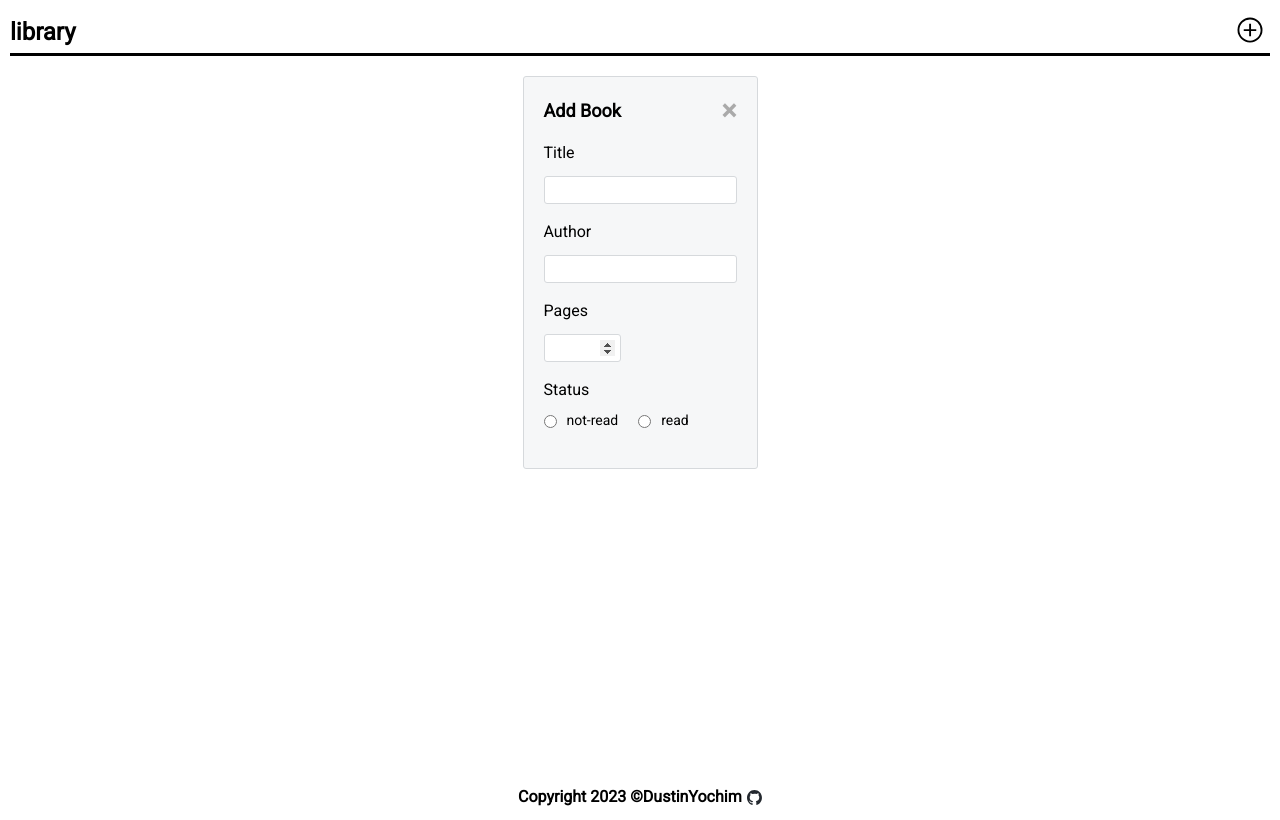
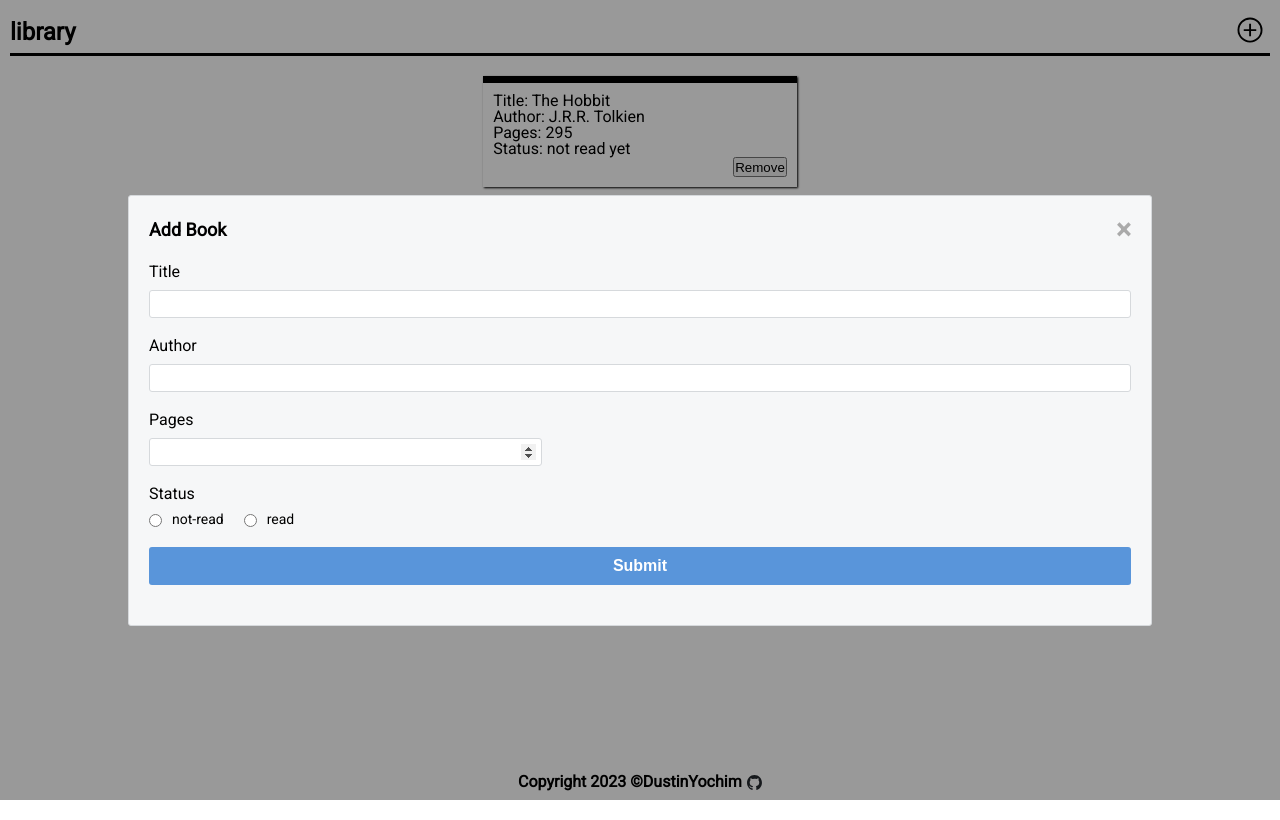
Before and after one commit to DustinYochim/odin-library, a website: page index.html in a window 1280 px wide. Both pictures are taken after a click on the button 1250 px from the left and 31 px from the top of the page. Drawn offline with Linux system fonts and the light colour scheme.

Commit message:
Add functionality for adding/removing books

```diff
--- a/css/style.css
+++ b/css/style.css
@@ -16,7 +16,7 @@ body {
   font-size: 16px;
 
   min-height: 100vh;
-  margin: 10px;
+  padding: 10px;
   display: flex;
   flex-direction: column;
 }
@@ -43,6 +43,7 @@ header button {
 
 header button img {
   height: 30px;
+  cursor: pointer;
 }
 /* MAIN STYLES */
 main {
@@ -51,12 +52,38 @@ main {
   flex-direction: column;
   align-items: center;
 }
+
+/* LIBRARY STYLES */
+.library {
+  margin-top: 20px;
+  display: flex;
+  flex-direction: column;
+  gap: 10px;
+}
+
+.book {
+  border-top: 7px solid black;
+  box-shadow: 1px 1px 2px black;
+  padding: 10px;
+}
+
+.remove-book-button {
+  height: 20px;
+  cursor: pointer;
+  float: right;
+}
+
 /* BOOK FORM */
 
 .modal {
   display: none;
   position: fixed;
   z-index: 1;
+  left: 0;
+  top: 0;
+  width: 100%;
+  height: 100%;
+  background-color: rgba(0, 0, 0, 0.4);
 }
 
 .close {
@@ -64,13 +91,15 @@ main {
   float: right;
   font-size: 28px;
   font-weight: bold;
+  cursor: pointer;
 }
 .book-form {
   background-color: #f6f7f8;
   border: 1px solid #d6d9dc;
   border-radius: 3px;
+  height: min-content;
 
-  /* width: 80%; */
+  width: 80%;
   padding: 20px;
   margin-top: 20px;
   /* margin: 0 0 40px 0; */
@@ -115,7 +144,7 @@ input[type="number"]::-webkit-outer-spin-button {
 }
 
 .form-row label {
-  margin-bottom: 15px;
+  margin-bottom: 10px;
 }
 
 .legacy-form-row {
@@ -124,7 +153,7 @@ input[type="number"]::-webkit-outer-spin-button {
 }
 
 .legacy-form-row legend {
-  margin-bottom: 15px;
+  margin-bottom: 10px;
 }
 
 .legacy-form-row .radio-label {
@@ -141,10 +170,31 @@ input[type="number"]::-webkit-outer-spin-button {
 .legacy-form-row input[type="radio"] {
   float: left;
 }
+
+.form-row button {
+  font-size: 16px;
+  font-weight: bold;
+
+  color: #ffffff;
+  background-color: #5995da;
+
+  border: none;
+  border-radius: 3px;
+
+  padding: 10px 40px;
+  cursor: pointer;
+}
+
+.form-row button:hover {
+  background-color: #76aeed;
+}
+
+.form-row button:active {
+  background-color: #407fc7;
+}
 /* FOOTER STYLES */
 footer {
   margin-top: auto;
-  margin-bottom: 5px;
 }
 footer a {
   text-decoration: none;
--- a/index.html
+++ b/index.html
@@ -22,7 +22,7 @@
     <main>
       <!-- MODAL -->
       <div class="modal">
-        <form action="" class="book-form">
+        <form class="book-form">
           <div class="form-header">
             <h3 class="form-title">Add Book</h3>
             <span class="close">&times;</span>
@@ -46,10 +46,13 @@
             <input id="read" name="status" type="radio" value="read" />
             <label for="read" class="radio-label">read</label>
           </fieldset>
+          <div class="form-row">
+            <button type="submit" class="submit-button">Submit</button>
+          </div>
         </form>
       </div>
       <!-- BOOKSHELF -->
-      <div class="bookshelf"></div>
+      <div class="library"></div>
     </main>
     <!-- FOOTER -->
     <footer>
--- a/js/script.js
+++ b/js/script.js
@@ -1,6 +1,12 @@
-// Get the modal
-const bookshelf = [];
+const library = document.querySelector(".library");
+let books = document.querySelectorAll(".book");
+const modal = document.querySelector(".modal");
+const form = document.querySelector(".book-form");
 
+// Simple array to store book objects
+const myLibrary = [];
+
+// Write a constructor for making "book" objects
 class Book {
   constructor(title, author, pages, status) {
     this.title = title;
@@ -9,42 +15,122 @@ class Book {
     this.status = status;
   }
 }
-function addToBookshelf() {
-  const title = prompt("Title");
-  const author = prompt("Author");
-  const pages = prompt("Pages");
-  const status = prompt("Status");
+
+// Add a function that can take user's input and store the new book objects into myLibrary
+function addToLibrary(title, author, pages, status) {
   const newBook = new Book(title, author, pages, status);
-  bookshelf.push(newBook);
+  myLibrary.push(newBook);
 }
 
-function showBookshelf() {
-  bookshelf.forEach((book) => {
-    console.log(book);
+// Shows the form to add a book
+function showForm() {
+  modal.setAttribute(
+    "style",
+    "display: flex; justify-content: center; align-items: center;"
+  );
+}
+
+// Hides the form to add a book
+function hideForm() {
+  form.reset();
+  modal.style.display = "none";
+}
+
+// Shows books from myLibrary on page
+function displayBooks() {
+  // Remove Books from Page
+  books = document.querySelectorAll(".book");
+  books.forEach((item) => {
+    item.remove();
+  });
+  // Add books back to page
+  myLibrary.forEach((book) => {
+    const newBook = document.createElement("div");
+    newBook.classList.add("book");
+
+    const newBookTitle = document.createElement("div");
+    newBookTitle.classList.add("book-title");
+    newBookTitle.textContent = `Title: ${book.title}`;
+    newBook.appendChild(newBookTitle);
+
+    const newBookAuthor = document.createElement("div");
+    newBookAuthor.classList.add("book-author");
+    newBookAuthor.textContent = `Author: ${book.author}`;
+    newBook.appendChild(newBookAuthor);
+
+    const newBookPages = document.createElement("div");
+    newBookPages.classList.add("book-pages");
+    newBookPages.textContent = `Pages: ${book.pages}`;
+    newBook.appendChild(newBookPages);
+
+    const newBookStatus = document.createElement("div");
+    newBookStatus.classList.add("book-status");
+    newBookStatus.textContent = `Status: ${book.status}`;
+    newBook.appendChild(newBookStatus);
+
+    const removeBookButton = document.createElement("button");
+    removeBookButton.classList.add("remove-book-button");
+    removeBookButton.textContent = "Remove";
+    removeBookButton.dataset.index = myLibrary.indexOf(book);
+    newBook.appendChild(removeBookButton);
+
+    library.appendChild(newBook);
+  });
+}
+
+// Sets event listeners
+function addEventListeners() {
+  const btn = document.querySelector(".add-book");
+  btn.addEventListener("click", showForm);
+
+  const span = document.querySelector(".close");
+  span.addEventListener("click", hideForm);
+
+  window.addEventListener("click", (event) => {
+    if (event.target === modal) {
+      hideForm();
+    }
+  });
+
+  form.addEventListener("submit", (event) => {
+    event.preventDefault();
+    const title = form.elements.title.value;
+    const author = form.elements.author.value;
+    const pages = form.elements.pages.value;
+    const status = form.elements.status.value;
+    if (title !== "" && author !== "" && pages !== "" && status !== "") {
+      addToLibrary(title, author, pages, status);
+      hideForm();
+      displayBooks();
+      addEventListeners();
+    }
+  });
+
+  const removeButtons = document.querySelectorAll(".remove-book-button");
+  removeButtons.forEach((button) => {
+    button.addEventListener("click", () => {
+      myLibrary.splice(button.dataset.index, 1);
+      displayBooks();
+      addEventListeners();
+    });
   });
 }
 
 const theHobbit = new Book("The Hobbit", "J.R.R. Tolkien", 295, "not read yet");
-bookshelf.push(theHobbit);
+const theGiver = new Book("The Giver", "J.R.R. Tolkien", 295, "not read yet");
+const otherBook = new Book(
+  "The Hitchhiker's Guide to the Galaxy",
+  "J.R.R. Tolkien",
+  295,
+  "not read yet"
+);
 
-// addToBookshelf();
-showBookshelf();
+myLibrary.push(theHobbit);
+myLibrary.push(theGiver);
+myLibrary.push(otherBook);
+function main() {
+  displayBooks();
+  addEventListeners();
+}
 
-// MODAL
-const modal = document.querySelector(".modal");
-const btn = document.querySelector(".add-book");
-const span = document.querySelector(".close");
-console.log(span);
-btn.onclick = function () {
-  modal.style.display = "block";
-};
-
-span.onclick = function () {
-  modal.style.display = "none";
-};
-
-window.onclick = function (event) {
-  if (event.target == modal) {
-    modal.style.display = "none";
-  }
-};
+main();
```
Also changed, not shown: img/close.svg (added).
